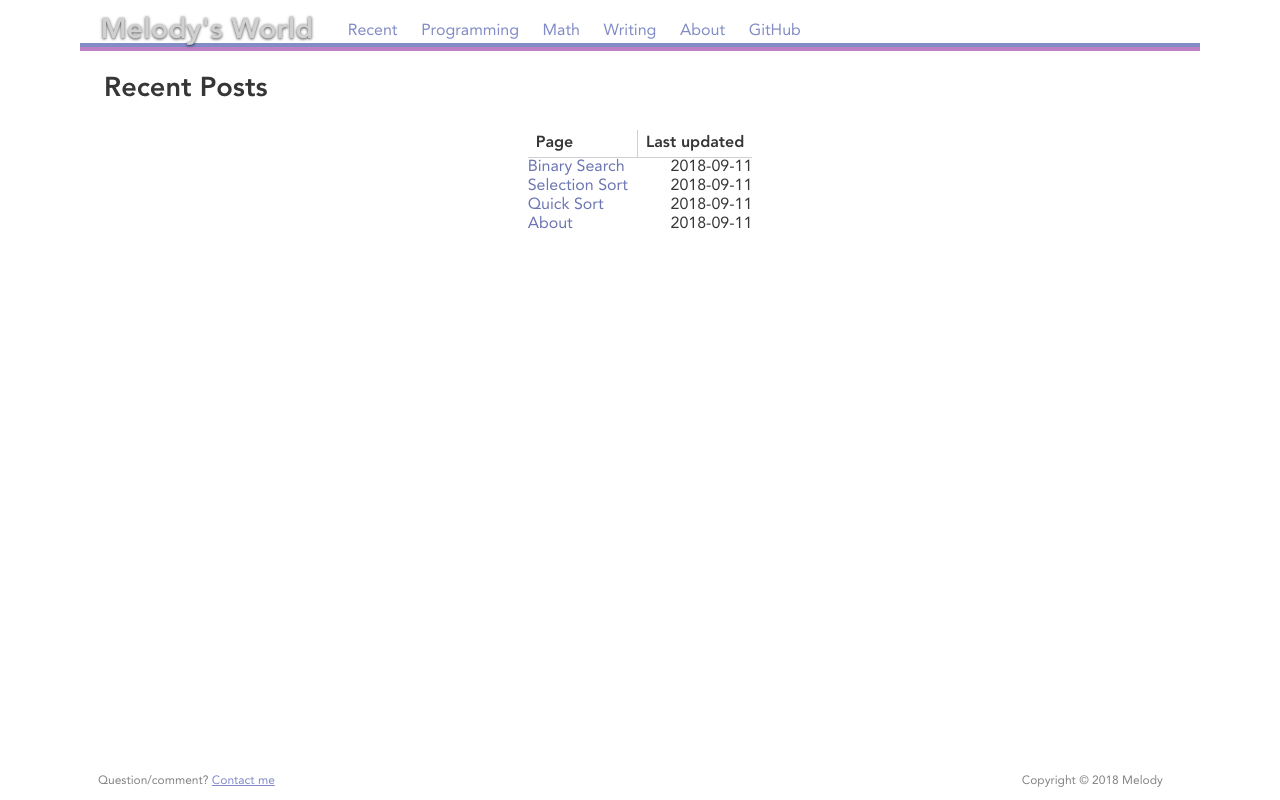
After one commit to bharathpreetham/homepage, a Flask app: page /recent in a window 1280 px wide. The commit adds this page. Run offline with Flask 2, Linux system fonts and the light colour scheme; data comes from the database, SQL or seed files in the repository.

Commit message:
updated slug

```diff
--- a/app/__init__.py
+++ b/app/__init__.py
@@ -12,54 +12,34 @@ from flask_sqlalchemy import SQLAlchemy
 from wtforms import Form, StringField, SelectField, validators
 from flask_table import Table, Col, LinkCol
 
-project_dir = os.path.dirname(os.path.abspath(__file__))
-database_file = "sqlite:///{}".format(os.path.join(project_dir, "melodyyu_database.db"))
 
 #create the web app
 app = Flask(__name__)
 
 #connect to the melodyyu.com database
-app.config["SQLALCHEMY_DATABASE_URI"] = database_file
+app.config["SQLALCHEMY_DATABASE_URI"] =  "sqlite:///database.db"
 app.config['SQLALCHEMY_TRACK_MODIFICATIONS'] = False
-db = SQLAlchemy(app)
 
-class Post(db.Model):
-    __tablename__ = "post"
-
-    id = db.Column(db.Integer, primary_key=True)
-    title = db.Column(db.String, nullable=False)
-    body  = db.Column(db.String,unique=True, nullable=False)
-    category_id = db.Column(db.Integer, db.ForeignKey('category.id'),
-        nullable=False)
-    category    = db.relationship('Category', backref=db.backref(
-        'posts', order_by=id),lazy=True)
-
-    #def __repr__(self):
-    #    return "<Title: {}>".format(self.title)
-
-class Category(db.Model):
-    __tablename__ = "category"
-
-    id = db.Column(db.Integer, primary_key=True)
-    name = db.Column(db.String(50), nullable=False)
-
-    def __repr__(self):
-        return '{}' % self.name
+#db = SQLAlchemy(app)
+from .models import db
+from .models import Tag, Post, Category
 
 
 @app.route('/posts')
 def posts():
     results = []
-    qry = db.session.query(Post)
-    results = qry.all()
+    posts_qry = db.session.query(Post)
+    category_qry = db.session.query(Category)
+    articles = posts_qry.all()
+    categories = category_qry.all()
     #print(results)
 
-    if not results:
-        flash('No results found!')
+    if not articles:
+        flash('No posts found!')
         return redirect('/')
     else:
         # display results
-        return render_template('posts.html', posts = results)
+        return render_template('posts.html', posts = articles, categories = categories)
 
 @app.route('/', methods=["GET", "POST"])
 def home():
@@ -85,6 +65,30 @@ def view():
             return page_not_found(e)
     return render_template("view.html", post = post)
 
+
+@app.route("/recent")
+def recent():
+    results = []
+    posts_qry = db.session.query(Post)
+    articles = posts_qry.all()
+
+    if not articles:
+        flash('No posts found!')
+        return redirect('/')
+    else:
+        # display results
+        return render_template('recent.html', posts = articles)
+
+
+@app.route("/page/<slug>")
+def view_post(slug):
+    """View a post by slug"""
+    post = Post.query.filter_by(slug=slug).first()
+    if not post:
+        return redirect('/')
+    return render_template("view.html", post = post)
+
+
 @app.errorhandler(404)
 def page_not_found(e):
     return render_template('404.html'), 404
--- a/app/templates/base.html
+++ b/app/templates/base.html
@@ -42,13 +42,14 @@ article div.table > ul > li > p:first-child {
 </style>
 </head>
 
-<header><h1><a href="/">Star Coder</a></h1><nav id="headnav">
+<header><h1><a href="/">Melody's  World</a></h1><nav id="headnav">
 
 <h2>Navigation</h2>
 <ul>
-<li><a href="/posts">Recent </a></li>
-<li><a href="/category/programming">Programming </a></li>
+<li><a href="/recent">Recent</a></li>
+<li><a href="/category/programming">Programming</a></li>
 <li><a href="/category/math">Math </a></li>
+<li><a href="/category/writing">Writing</a></li>
 <li><a href="/page/about">About</a></li>
 <li><a href="https://github.com/melodyyu" onclick="if('ga' in window)ga('send','pageview','https://github.com/melodyyu');">GitHub </a></li></ul></nav></header>
 <hr/>
@@ -56,12 +57,19 @@ article div.table > ul > li > p:first-child {
 
 <body>
 
- <article>
-
+<div id="main">
+<article>
  {% block content %}
  {% endblock %}
+</article>
+</div>
 
-</article>
+<footer id="feedback">
 
+	<p>Question/comment? <a href="/page/about#contact">Contact me</a></p>
+
+	<p><a href="/page/about#copyright" id="copyrightlink" title="Copyright information">Copyright © 2018 Melody</a></p>
+
+</footer>
 </body>
 </html>
--- /dev/null
+++ b/app/templates/recent.html
@@ -0,0 +1,68 @@
+{% extends "base.html" %}
+
+{% block content %}
+
+<style type="text/css">
+#recentpages {
+	display: table;
+	margin-left: auto;
+	margin-right: auto;
+}
+#recentpages td, #recentpages th {
+	border: none;
+}
+#recentpages th:nth-child(1) {
+	text-align: left;
+	border-right : 1px solid #D0D0D0;
+	border-bottom: 1px solid #D0D0D0;
+}
+#recentpages th:nth-child(2) {
+	text-align: right;
+	border-left  : 1px solid #D0D0D0;
+	border-bottom: 1px solid #D0D0D0;
+}
+#recentpages td[colspan="2"] {
+	padding: 1.5em 0 0.5em 0em;
+	font-weight: bold;
+}
+#recentpages td {
+	padding: 0em;
+	vertical-align: middle;
+}
+#recentpages td:nth-child(2) {
+	text-align: right;
+	font-size: 100%;
+}
+#recentpages img {
+	display: inline-block;
+	width: 2.5em;
+	margin: 4px 0.5em 4px 0em;
+	border: 1px solid #D0D0D0;
+	border-radius: 12%;
+	vertical-align: middle;
+}
+#recentpages a {
+	padding: 0.3em 0.6em 0.3em 0em;
+	text-decoration: none;
+}
+#recentpages a:hover {
+	text-decoration: underline;
+}
+</style>
+
+<h1>Recent Posts</h1>
+<table id="recentpages">
+	<thead>
+		<tr>
+			<th>Page</th>
+			<th>Last updated</th>
+		</tr>
+	</thead>
+	<tbody>
+	 {% for post in posts %}
+	 <tr><td><a href="/page/{{post.slug}}">{{post.title}}</a></td><td><time>{{post.updated_on.strftime('%Y-%m-%d') }}</time></td></tr>
+	 {% endfor %}
+	</tbody>
+</table>
+
+ {% endblock %}
```
Also changed, not shown: app/models.py (added, +88 -0 lines), app/templates/old.html (deleted, +0 -54 lines), app/templates/posts.html (+6 -5 lines), app/database.db (added), app/melodyyu_database.db (deleted).
